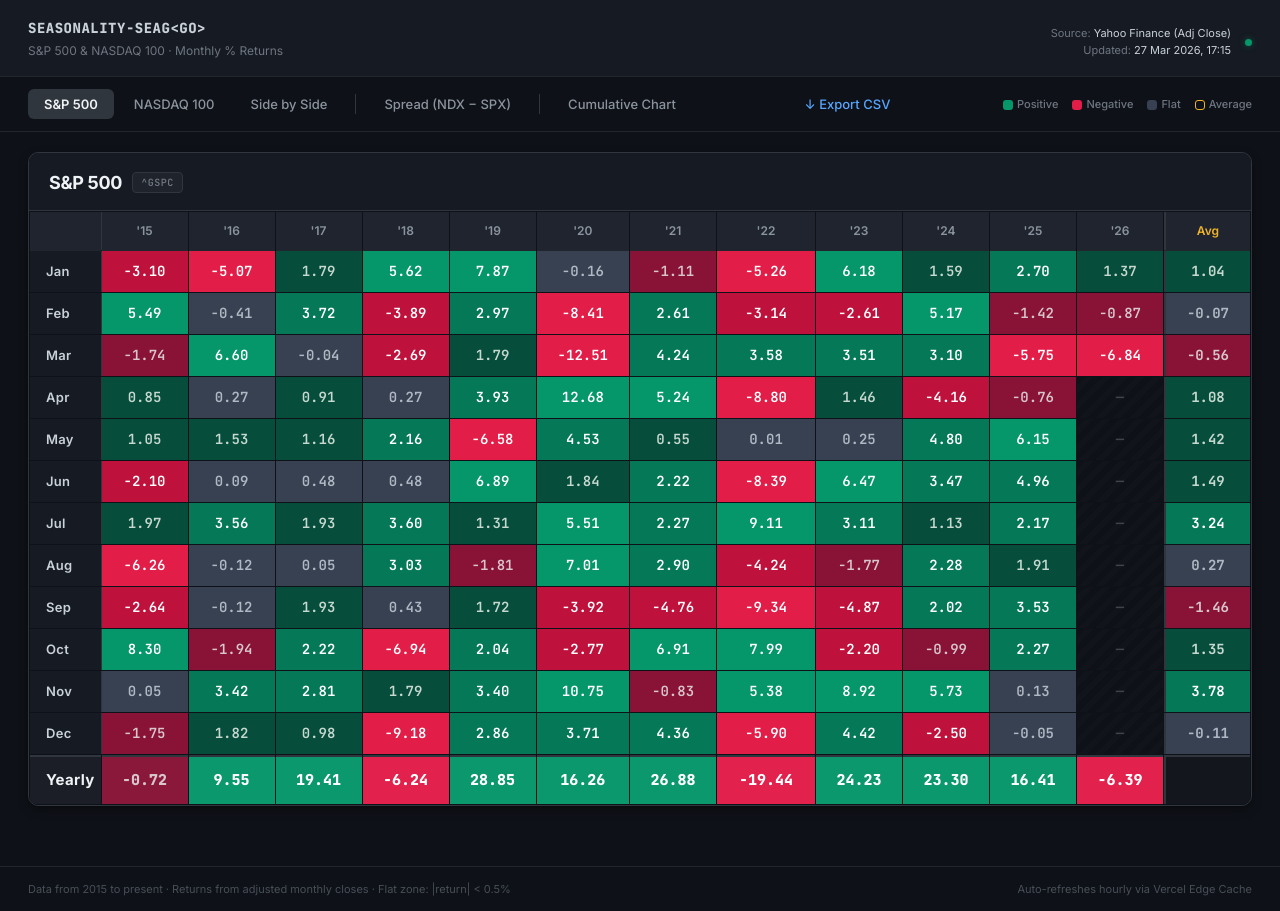
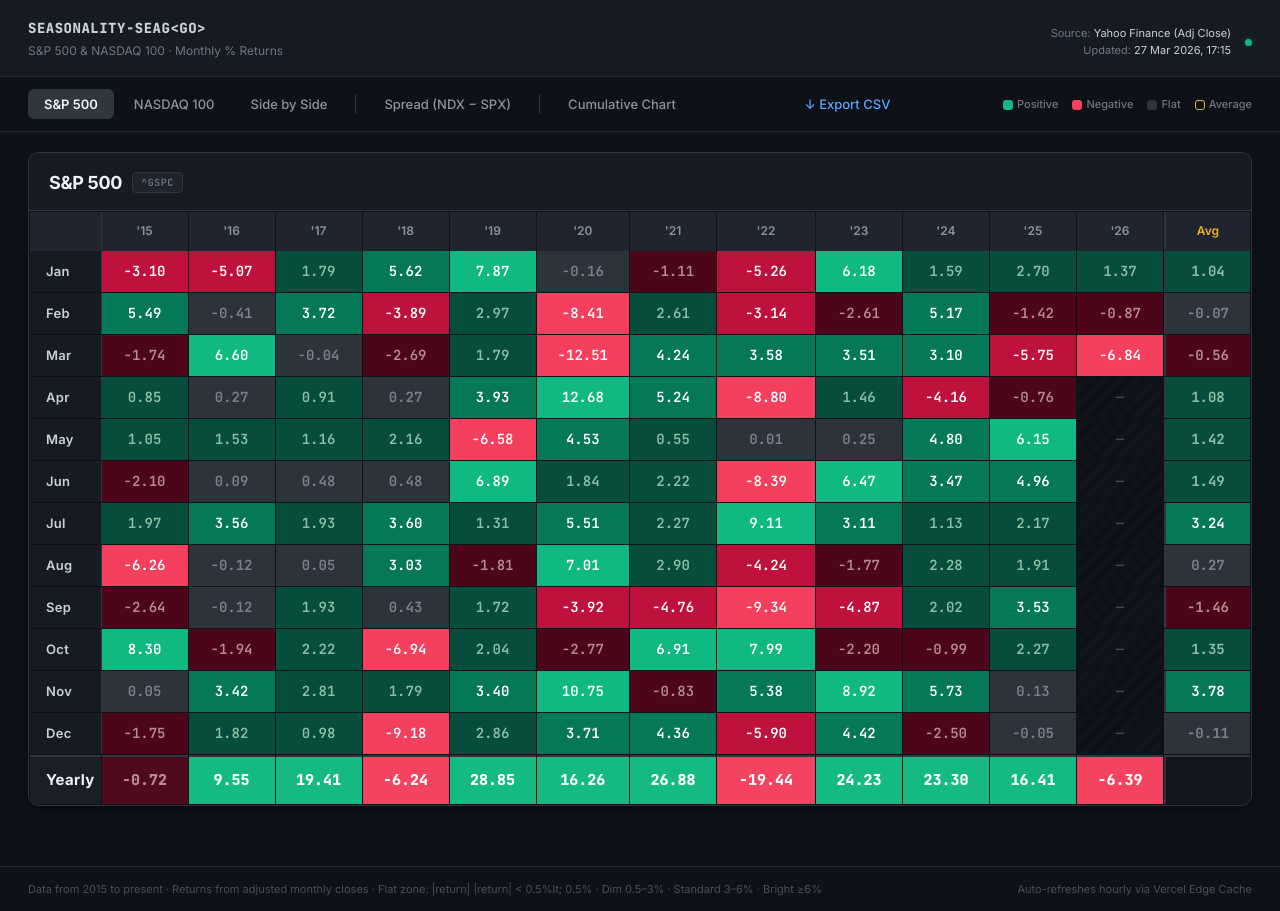
Before and after one commit to jackeyhk-droid/index-performance, a website: page public/index.html in a window 1280 px wide. Drawn offline with nearby package versions, Linux system fonts and the light colour scheme; no server answers.

Commit message:
Add files via upload

```diff
--- a/public/index.html
+++ b/public/index.html
@@ -23,14 +23,17 @@
     --text-muted:    #6E7681;
     --text-dim:      #484F58;
 
-    /* Refined cell colours — Emerald & Rose tones */
-    --green-strong:  #059669;
-    --green-mid:     #047857;
-    --green-subtle:  #064E3B;
-    --red-strong:    #E11D48;
-    --red-mid:       #BE123C;
-    --red-subtle:    #881337;
-    --neutral:       #374151;
+    /* Green: brightness scales with magnitude */
+    --green-strong:  #10B981; /* bright emerald — big moves ≥6% */
+    --green-mid:     #047857; /* standard green — 3%–6% */
+    --green-subtle:  #064E3B; /* dim green — 0.5%–3% */
+
+    /* Red: brightness scales with magnitude */
+    --red-strong:    #F43F5E; /* bright rose — big moves ≥6% */
+    --red-mid:       #BE123C; /* standard red — 3%–6% */
+    --red-subtle:    #4C0519; /* dim wine — 0.5%–3% */
+
+    --neutral:       #2D333B; /* near-background grey — flat ±0.5% */
 
     --accent-blue:   #58A6FF;
     --accent-dim:    rgba(88,166,255,0.12);
@@ -389,14 +392,14 @@
     font-weight: 700;
   }
 
-  /* ── Cell colouring — opaque fills + glow variable ── */
+  /* ── Cell colouring — brightness scales with magnitude ── */
   .cell-strong-green { background: var(--green-strong); color: #FFFFFF; --glow: var(--green-strong); }
   .cell-mid-green    { background: var(--green-mid);    color: #FFFFFF; --glow: var(--green-mid); }
-  .cell-subtle-green { background: var(--green-subtle); color: #C6D8CF; --glow: var(--green-subtle); }
+  .cell-subtle-green { background: var(--green-subtle); color: #8BBFA8; --glow: var(--green-subtle); }
   .cell-strong-red   { background: var(--red-strong);   color: #FFFFFF; --glow: var(--red-strong); }
   .cell-mid-red      { background: var(--red-mid);      color: #FFFFFF; --glow: var(--red-mid); }
-  .cell-subtle-red   { background: var(--red-subtle);   color: #D8C6CC; --glow: var(--red-subtle); }
-  .cell-neutral      { background: var(--neutral);      color: #B0B8C4; --glow: var(--neutral); }
+  .cell-subtle-red   { background: var(--red-subtle);   color: #B88A95; --glow: var(--red-subtle); }
+  .cell-neutral      { background: var(--neutral);      color: #7A828E; --glow: var(--neutral); }
   .cell-empty {
     background: repeating-linear-gradient(
       -45deg,
@@ -512,7 +515,7 @@
 
 <!-- ═══ Footer ══════════════════════════════════════ -->
 <footer class="footer">
-  <span>Data from 2015 to present &middot; Returns from adjusted monthly closes &middot; Flat zone: |return| &lt; 0.5%</span>
+  <span>Data from 2015 to present &middot; Returns from adjusted monthly closes &middot; Flat zone: |return| |return| &lt; 0.5%lt; 0.5% · Dim 0.5–3% · Standard 3–6% · Bright ≥6%</span>
   <span>Auto-refreshes hourly via Vercel Edge Cache</span>
 </footer>
 
@@ -524,17 +527,21 @@ const MONTHS = ["Jan","Feb","Mar","Apr","May","Jun","Jul","Aug","Sep","Oct","Nov
 const NEUTRAL_THRESHOLD = 0.5;
 
 // ─── Colour logic ────────────────────────────────────
+//  |v| < 0.5  → neutral (dark grey, blends with bg)
+//  0.5–3%     → subtle  (dim red/green)
+//  3–6%       → mid     (standard red/green)
+//  ≥6%        → strong  (bright, pops out)
 function cellClass(v) {
   if (v == null) return "cell-empty";
   const abs = Math.abs(v);
   if (abs < NEUTRAL_THRESHOLD) return "cell-neutral";
   if (v > 0) {
-    if (abs >= 5) return "cell-strong-green";
-    if (abs >= 2) return "cell-mid-green";
+    if (abs >= 6) return "cell-strong-green";
+    if (abs >= 3) return "cell-mid-green";
     return "cell-subtle-green";
   }
-  if (abs >= 5) return "cell-strong-red";
-  if (abs >= 2) return "cell-mid-red";
+  if (abs >= 6) return "cell-strong-red";
+  if (abs >= 3) return "cell-mid-red";
   return "cell-subtle-red";
 }
 
@@ -642,7 +649,7 @@ function buildChart(container, spxData, ndxData, startYear, curYear, curMonth) {
       <div class="chart-subtitle">$100 invested Jan ${startYear} — S&P 500 vs NASDAQ 100 (monthly compounding)</div>
       <div class="chart-canvas-wrap"><canvas id="cumulativeChart"></canvas></div>
       <div class="chart-legend">
-        <span><span class="dot" style="background:#059669"></span>S&P 500</span>
+        <span><span class="dot" style="background:#10B981"></span>S&P 500</span>
         <span><span class="dot" style="background:#58A6FF"></span>NASDAQ 100</span>
       </div>
     </div>
@@ -656,8 +663,8 @@ function buildChart(container, spxData, ndxData, startYear, curYear, curMonth) {
 
   // Gradient fills
   const greenGrad = ctx.createLinearGradient(0, 0, 0, 480);
-  greenGrad.addColorStop(0, 'rgba(5, 150, 105, 0.25)');
-  greenGrad.addColorStop(1, 'rgba(5, 150, 105, 0.01)');
+  greenGrad.addColorStop(0, 'rgba(16, 185, 129, 0.25)');
+  greenGrad.addColorStop(1, 'rgba(16, 185, 129, 0.01)');
 
   const blueGrad = ctx.createLinearGradient(0, 0, 0, 480);
   blueGrad.addColorStop(0, 'rgba(88, 166, 255, 0.20)');
@@ -673,12 +680,12 @@ function buildChart(container, spxData, ndxData, startYear, curYear, curMonth) {
         {
           label: 'S&P 500',
           data: spxSeries.values,
-          borderColor: '#059669',
+          borderColor: '#10B981',
           backgroundColor: greenGrad,
           borderWidth: 2,
           pointRadius: 0,
           pointHoverRadius: 5,
-          pointHoverBackgroundColor: '#059669',
+          pointHoverBackgroundColor: '#10B981',
           pointHoverBorderColor: '#fff',
           pointHoverBorderWidth: 2,
           fill: true,
```
